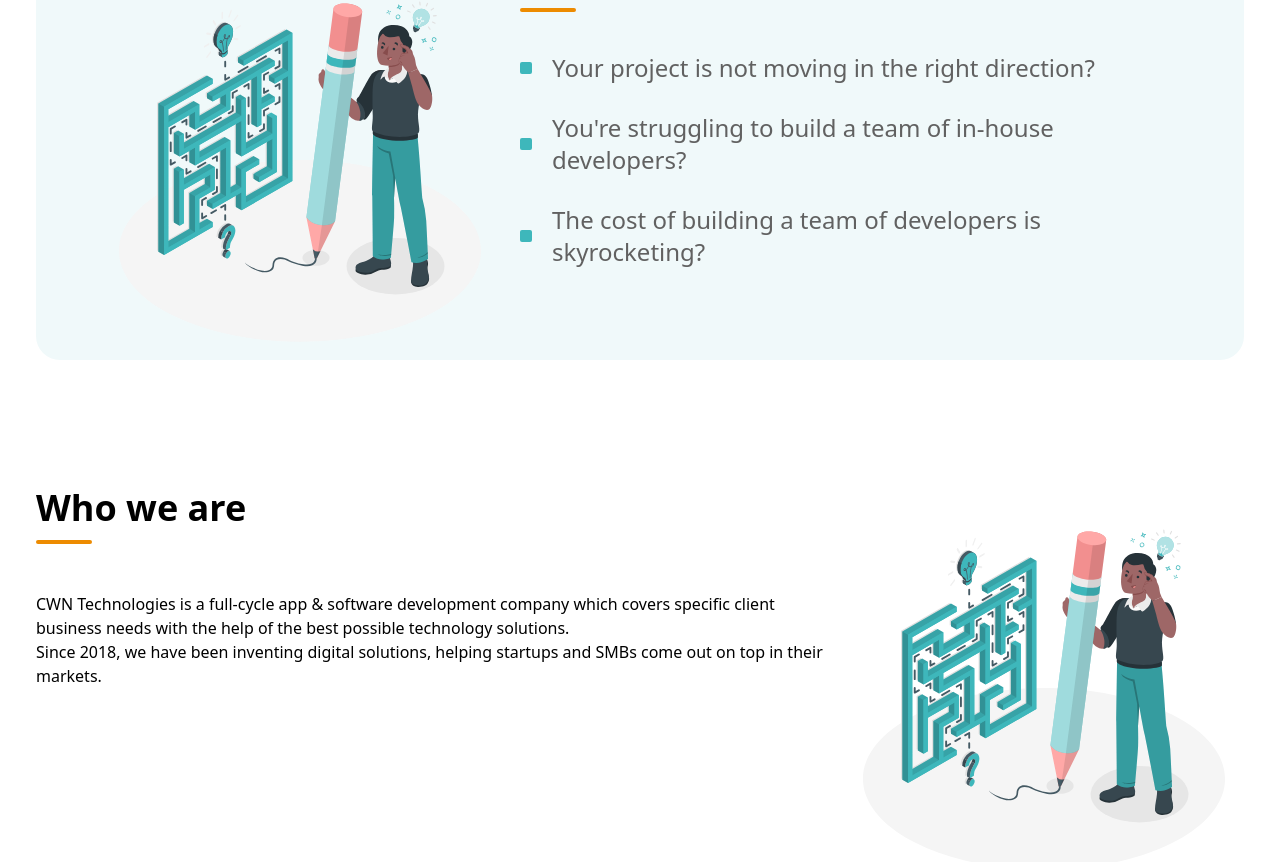
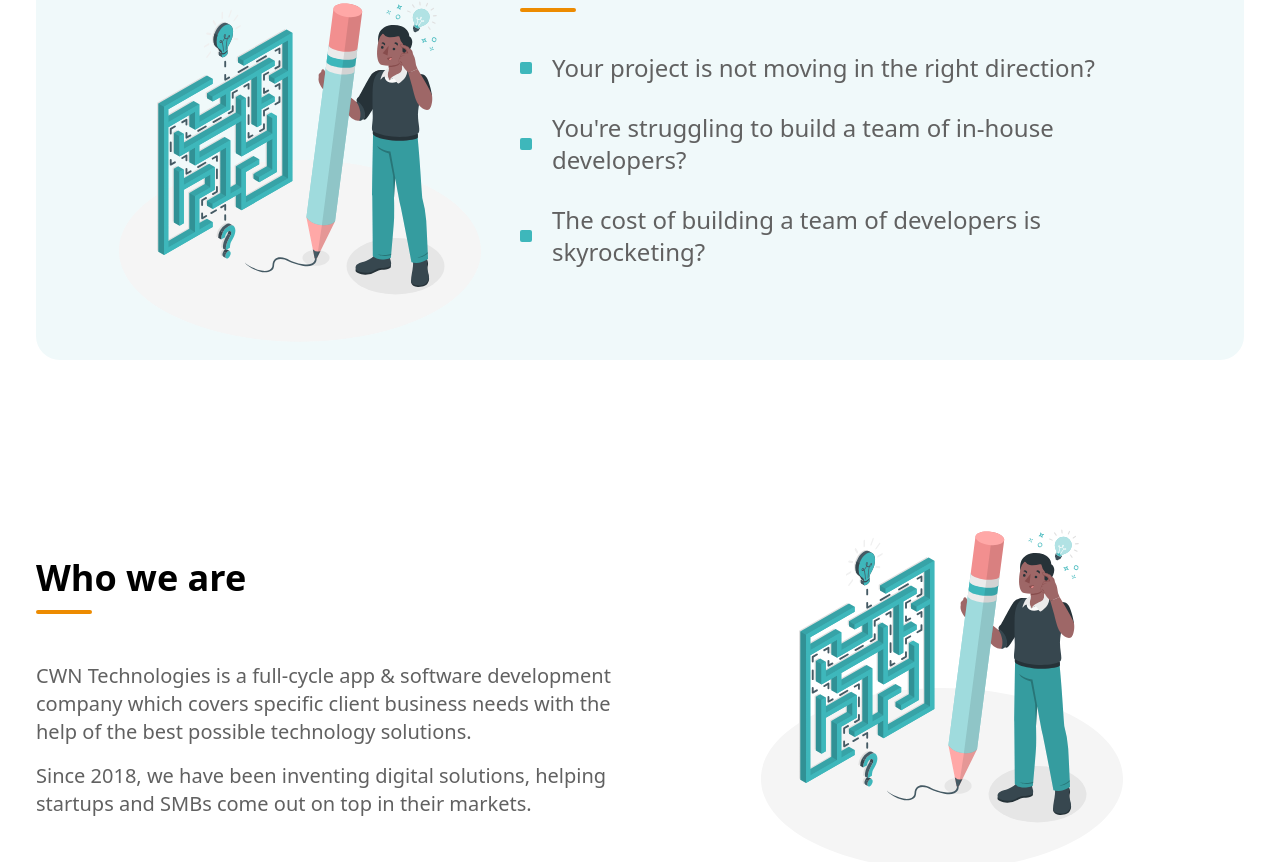
Before and after one commit to Malik-Haziq/CWN-Tech, a React (Vite) app: page / in a window 1280 px wide. Shown: the part 3273-4135 px from the top of the page. Built offline with nearby package versions, Linux system fonts and the light colour scheme; a web font is replaced by a local one.

Commit message:
who we are is done

```diff
--- a/src/pages/home/Home.jsx
+++ b/src/pages/home/Home.jsx
@@ -178,16 +178,16 @@ export function Home() {
       </section>
 
       {/* /////////////////////// Who we are */}
-      <section className="section mb-32 flex">
-        <div>
-          <h2 className="h2">Who we are</h2>
-          <p>CWN Technologies is a full-cycle app & software development company which covers specific client business needs with the help of the best possible technology solutions.</p>
-          <p>Since 2018, we have been inventing digital solutions, helping startups and SMBs come out on top in their markets.</p>
+      <section className="section mb-32 flex flex-col lg:flex-row justify-between items-center">
+        <div className="basis-1/2 text-lg md:text-xl">
+          <h2 className="h2 mb-8 sm:mb-16">Who we are</h2>
+          <p className="text-sub-para mb-4">CWN Technologies is a full-cycle app & software development company which covers specific client business needs with the help of the best possible technology solutions.</p>
+          <p className="text-sub-para">Since 2018, we have been inventing digital solutions, helping startups and SMBs come out on top in their markets.</p>
         </div>
         <img
             src={challenge}
             alt="Problem solving"
-            className="mx-auto w-[400px] md:hidden xlg:inline-block xlg:w-unset "
+            className="mx-auto w-[400px] xlg:w-unset "
           />
       </section>
     </main>
```
